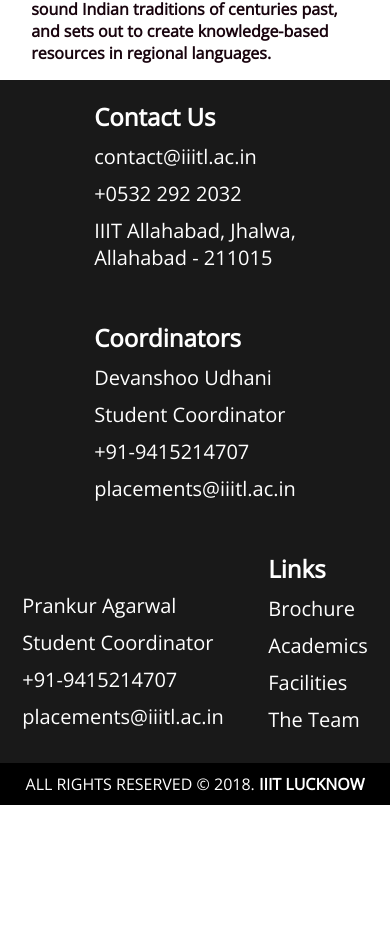
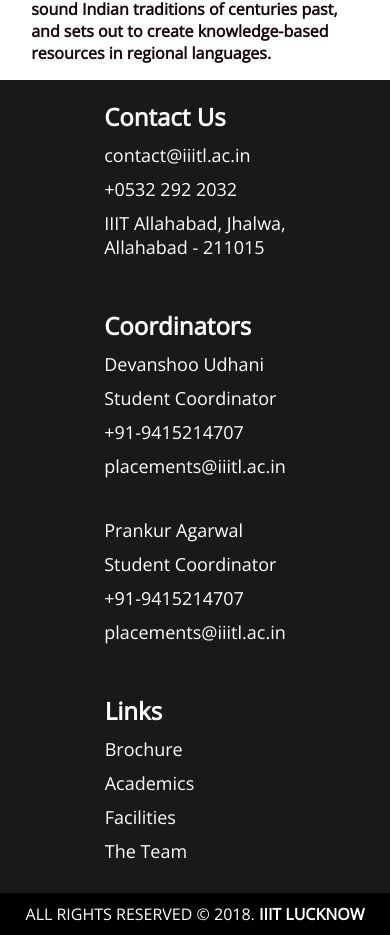
Before and after one commit to axios-iiitl/Placement-Website, a React (Create React App) app: page /about in a window 390 px wide. Shown: the part 1013-1948 px from the top of the page. Before the commit the page ends 1818 px from the top, so only its background shows below. Built offline with nearby package versions, Linux system fonts and the light colour scheme.

Commit message:
Improve footer responsiveness

```diff
--- a/src/App.css
+++ b/src/App.css
@@ -233,6 +233,10 @@
   color: white;
 }
 
+.footer p {
+  font-size: 18px!important;
+}
+
 .footer-outer-wrapper {
   width: 100%;
   display: flex;
@@ -327,6 +331,17 @@ body {
   -moz-box-sizing: border-box;
   -webkit-box-sizing: border-box;
   box-sizing: border-box;
+}
+
+@media (max-width: 418px) {
+  .footer-col:nth-child(4) {
+    padding-right: 91px;
+    text-align: left;
+  }
+
+  .footer-col:nth-child(3) {
+    margin-top: 0px;
+  }
 }
 
 
```
